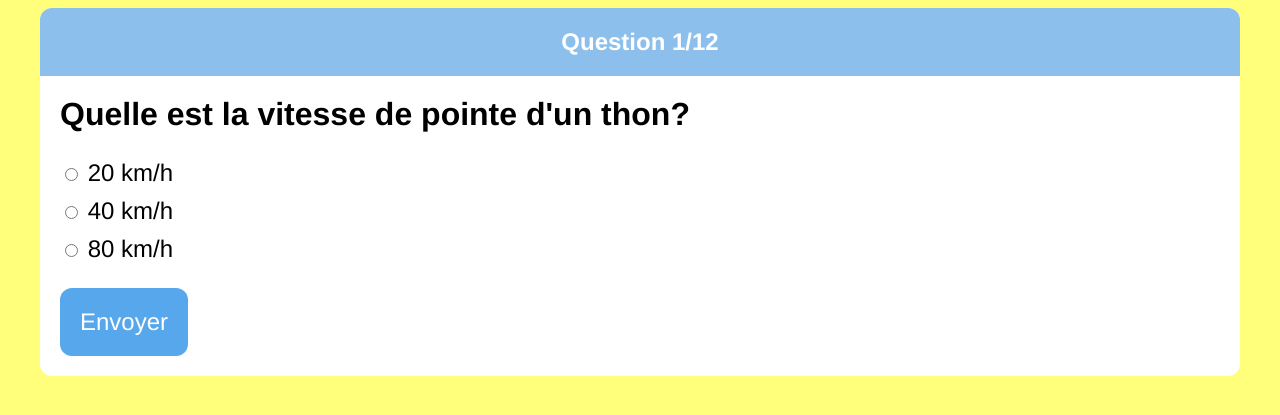
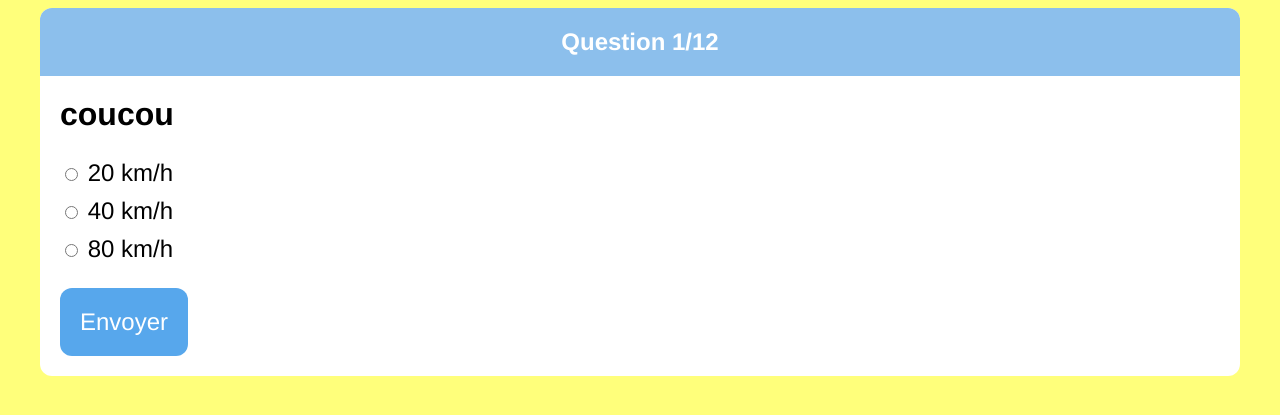
Before and after one commit to geniesducode/ch08, a Django app: page /questions/1/ in a window 1280 px wide. Shown: the top 415 px of the page. Run offline with Django 3.2, Linux system fonts and the light colour scheme; data comes from the database, SQL or seed files in the repository.

Commit message:
18: use question data in question detail template

```diff
--- a/quiz/templates/quiz/question_detail.html
+++ b/quiz/templates/quiz/question_detail.html
@@ -1,12 +1,12 @@
 {% extends "quiz/base.html" %}
 
-{% block title %}L'incroyable quiz poissons{% endblock %}
+{% block title %}{{ question.label }}{% endblock %}
 
 {% block content %}
   <div class="question">
     <div class="question-number">Question 1/12</div>
     <div class="question-body">
-      <h1 class="question-title">Quelle est la vitesse de pointe d'un thon?</h1>
+      <h1 class="question-title">{{ question.label }}</h1>
       <form method="post" action="results.html">
         <label><input type="radio" name="option" value="20 km/h"> 20 km/h</label>
         <label><input type="radio" name="option" value="40 km/h"> 40 km/h</label>
```
